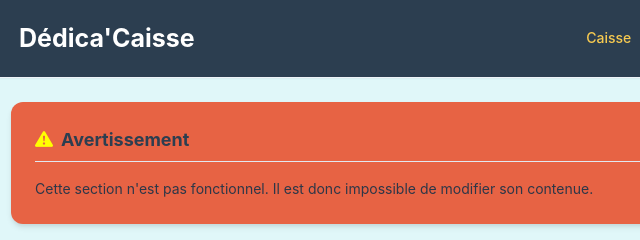
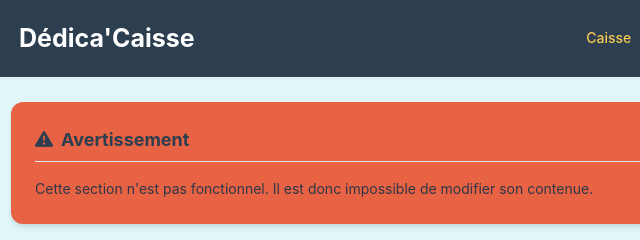
Before and after one commit to Dedica-Marcq/Dedica-Caisse, an Electron app: page reglages.html in a window 1470 px wide. Shown: the top 240 px of the page, 13-653 px from the left. Drawn offline with nearby package versions, Linux system fonts and the light colour scheme.

Commit message:
Update reglages.html

```diff
--- a/reglages.html
+++ b/reglages.html
@@ -27,7 +27,7 @@
 
       <!-- Section Avertissement-->
       <section style="background-color: var(--color-alert)" class="settings-card">
-        <h3><i style="color: yellow"class="bi bi-exclamation-triangle-fill"></i> Avertissement</h3>
+        <h3><i class="bi bi-exclamation-triangle-fill"></i> Avertissement</h3>
         <p>Cette section n'est pas fonctionnel. Il est donc impossible de modifier son contenue.</p>
       </section>
 
```
